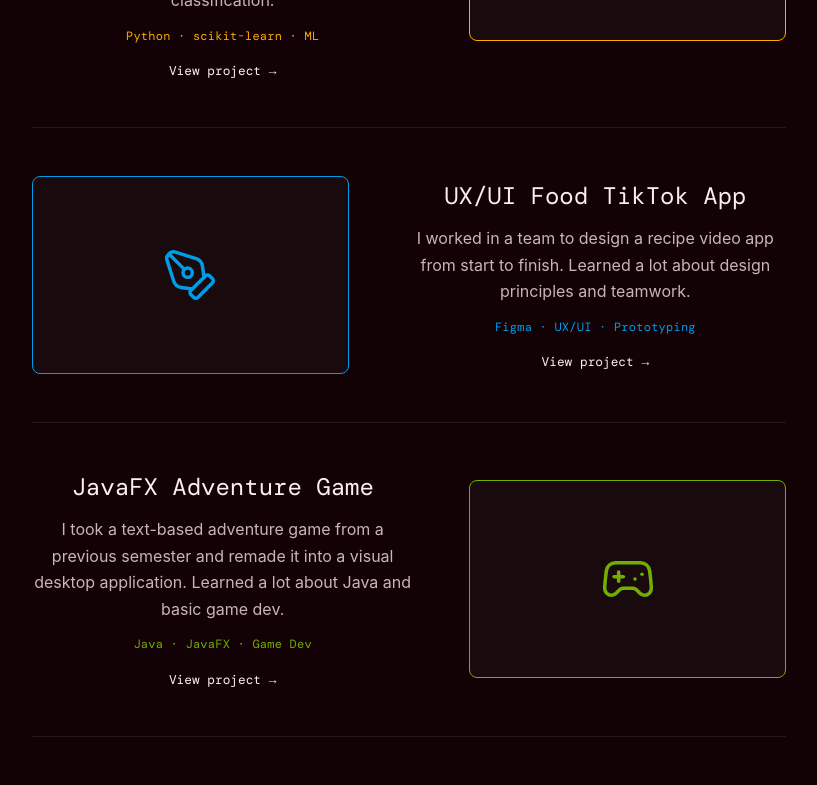
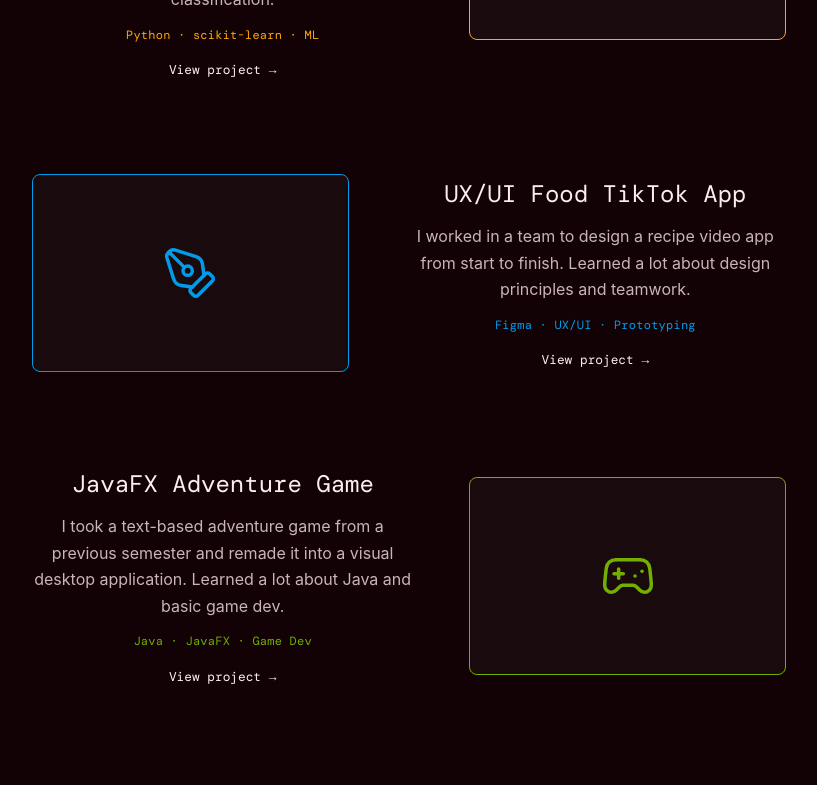
Before and after one commit to ikoronka/portfolio, a React (Vite) app: page / in a window 1280 px wide. Shown: the part 2340-3125 px from the top of the page, without its empty margins (231-1048 px from the left). Built offline with nearby package versions, Linux system fonts and the light colour scheme; a web font is replaced by a local one.

Commit message:
Remove divider lines between project rows

```diff
--- a/src/styles/Projects.css
+++ b/src/styles/Projects.css
@@ -28,7 +28,6 @@
     align-items: center;
     gap: 3.5rem;
     padding: 3rem 0;
-    border-bottom: 1px solid rgba(255, 255, 255, 0.08);
 }
 
 .project-row:nth-child(even) {
```
